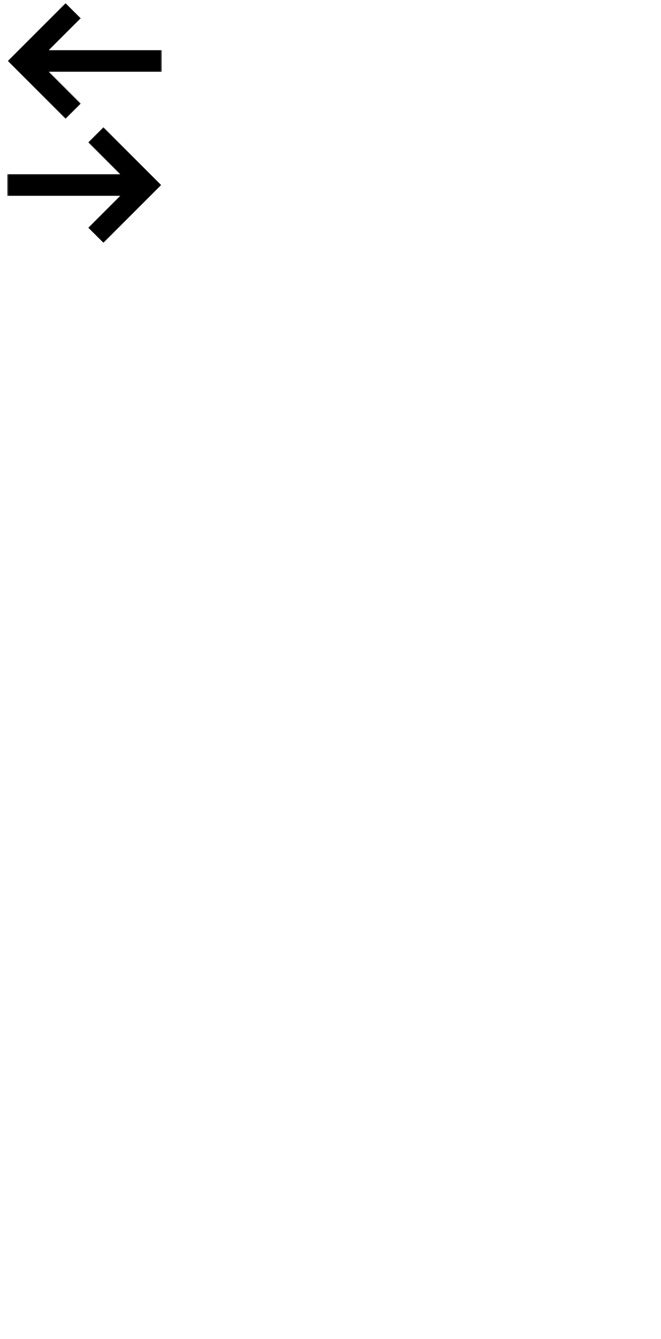
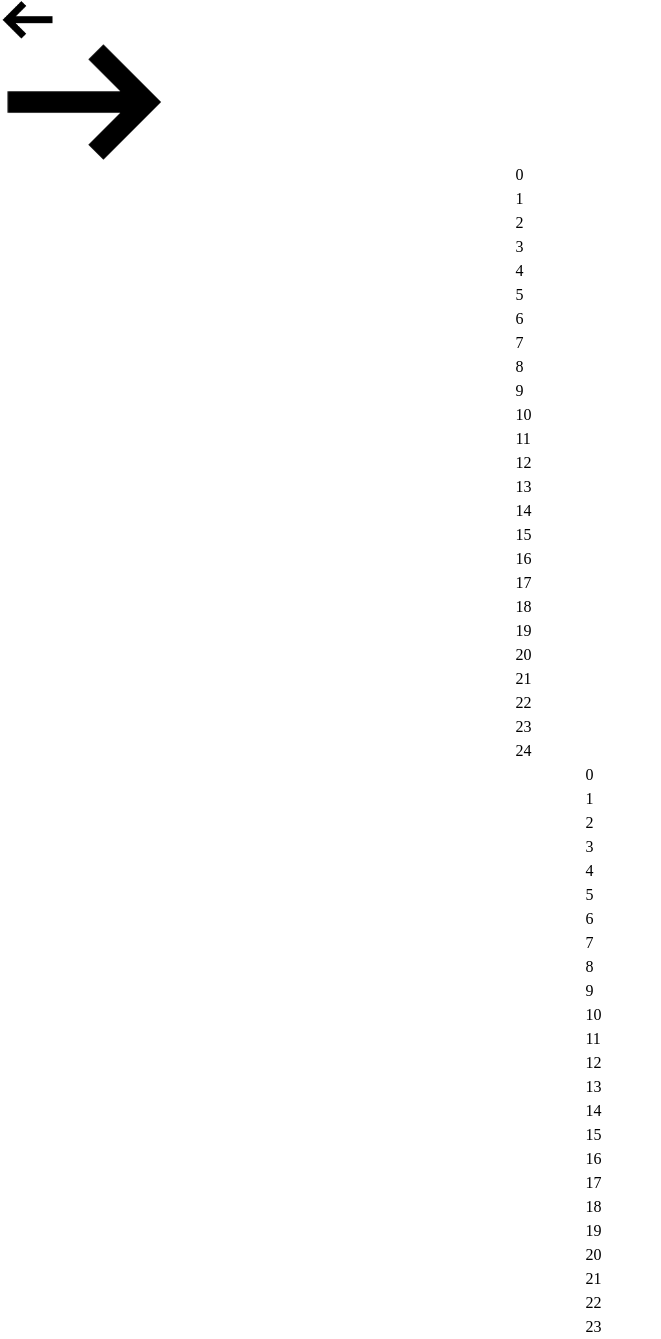
Before and after one commit to TedDPig123/timeline-prototype, a React (Vite) app: page / in a window 1280 px wide. Shown: the whole page, without its empty margins (0-661 px from the left). Before the commit the page ends 800 px from the top, so only its background shows below. Built offline with nearby package versions, Linux system fonts and the light colour scheme.

Commit message:
Smoother transition

```diff
--- a/src/App.css
+++ b/src/App.css
@@ -3,3 +3,19 @@
 .thumbnail-gallery::-webkit-scrollbar{
     display:none;
 }
+
+#left-arrow:hover{
+    width: 55px;
+    margin-right: 15px;
+}
+#left-arrow{
+    transition: 0.3s;
+}
+
+#right-arrow:hover{
+    width: 55px;
+    margin-left: 15px;
+}
+#right-arrow{
+    transition: 0.3s;
+}
--- a/src/components/gallery.tsx
+++ b/src/components/gallery.tsx
@@ -39,8 +39,8 @@ export default function Gallery() {
       gsap.to([scrollContainer1.current, scrollContainer2.current], {
         scrollLeft: (index) =>
           index === 0
-            ? scrollContainer1.current?.scrollLeft - vwidth
-            : scrollContainer2.current?.scrollLeft - vwidth,
+            ? scrollContainer1.current?.scrollLeft - 0.5*(vwidth - 2*(0.048*vwidth + 70))
+            : scrollContainer2.current?.scrollLeft - 0.5*(vwidth - 2*(0.048*vwidth + 70)),
         duration: 2,
         ease: "power2.out",
       });
@@ -64,8 +64,8 @@ export default function Gallery() {
       gsap.to([scrollContainer1.current, scrollContainer2.current], {
         scrollLeft: (index) =>
           index === 0
-            ? scrollContainer1.current?.scrollLeft - vwidth
-            : scrollContainer2.current?.scrollLeft - vwidth,
+            ? scrollContainer1.current?.scrollLeft + 0.5*(vwidth - 2*(0.048*vwidth + 70)) //half the length of the gallery display
+            : scrollContainer2.current?.scrollLeft + 0.5*(vwidth - 2*(0.048*vwidth + 70)),
         duration: 2,
         ease: "power2.out",
       });
@@ -176,6 +176,11 @@ export default function Gallery() {
     };
   }, []);
 
+  //make thumbnail size responsive
+  useEffect(()=>{
+    adjustThumbnailSize();
+  }, [vwidth]);
+
   return (
     <div className="flex flex-col w-[100vw] align-center justify-center">
       {/* top scroll */}
@@ -185,14 +190,16 @@ export default function Gallery() {
           ref={scrollContainer1}
           className="thumbnail-gallery flex items-end w-[100vw] overflow-x-scroll h-[50vh] pb-4"
         >
-          <div className="items-end p-[10px] gap-[40px] grid grid-flow-col grid-cols-[auto auto auto auto auto auto auto]">
-            {Array.from({ length: 13 }).map((e, index) => (
+          <div className="items-end p-[10px] gap-[40px] grid grid-flow-col grid-cols-[auto auto auto auto auto auto auto]"
+          style={{marginLeft: `${0.3*vwidth}px`, marginRight: `${0.3*vwidth}px`}}>
+            {Array.from({ length: 25 }).map((e, index) => (
               <div className="relative flex justify-center align-end">
                 <div className="absolute z-1 w-[0.4rem] h-[500px] bg-black"></div>
                 <span
                   key={index}
                   className="z-2 thumbnail flex flex-row justify-center items-center rounded-[28px] bg-white border-[3px]"
                 >
+                  {index}
                 </span>
               </div>
             ))}
@@ -206,14 +213,16 @@ export default function Gallery() {
           ref={scrollContainer2}
           className="thumbnail-gallery flex w-[100vw] overflow-x-scroll h-[50vh] pt-4"
         >
-          <div className="p-[10px] gap-[40px] grid grid-flow-col grid-cols-[auto auto auto auto auto] ml-[70px] mr-[70px] h-[100%]">
-            {Array.from({ length: 12 }).map((e, index) => (
+          <div className="p-[10px] gap-[40px] grid grid-flow-col grid-cols-[auto auto auto auto auto] ml-[70px] mr-[70px] h-[100%]"
+          style={{marginLeft: `${0.3*vwidth + 70}px`, marginRight: `${0.3*vwidth +70}px`}}>
+            {Array.from({ length: 24 }).map((e, index) => (
               <div className="relative flex justify-center">
               <div className="absolute z-1 w-[0.4rem] h-[200px] bg-black top-1/2 -translate-y-1/2 mt-[-200px]"></div>
                 <span
                   key={index}
                   className="z-2 thumbnail flex flex-row justify-center items-center rounded-[28px] bg-white border-[3px]"
                 >
+                  {index}
                 </span>
               </div>
             ))}
```
